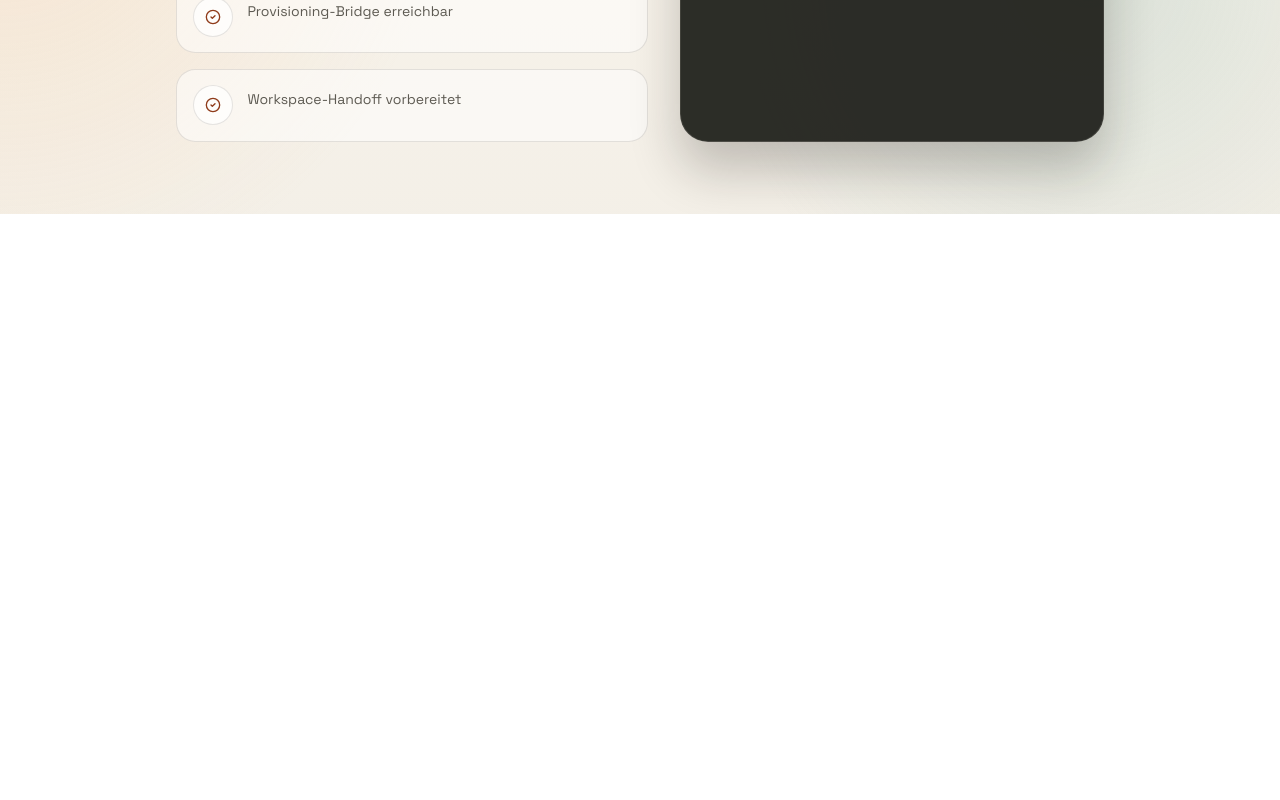
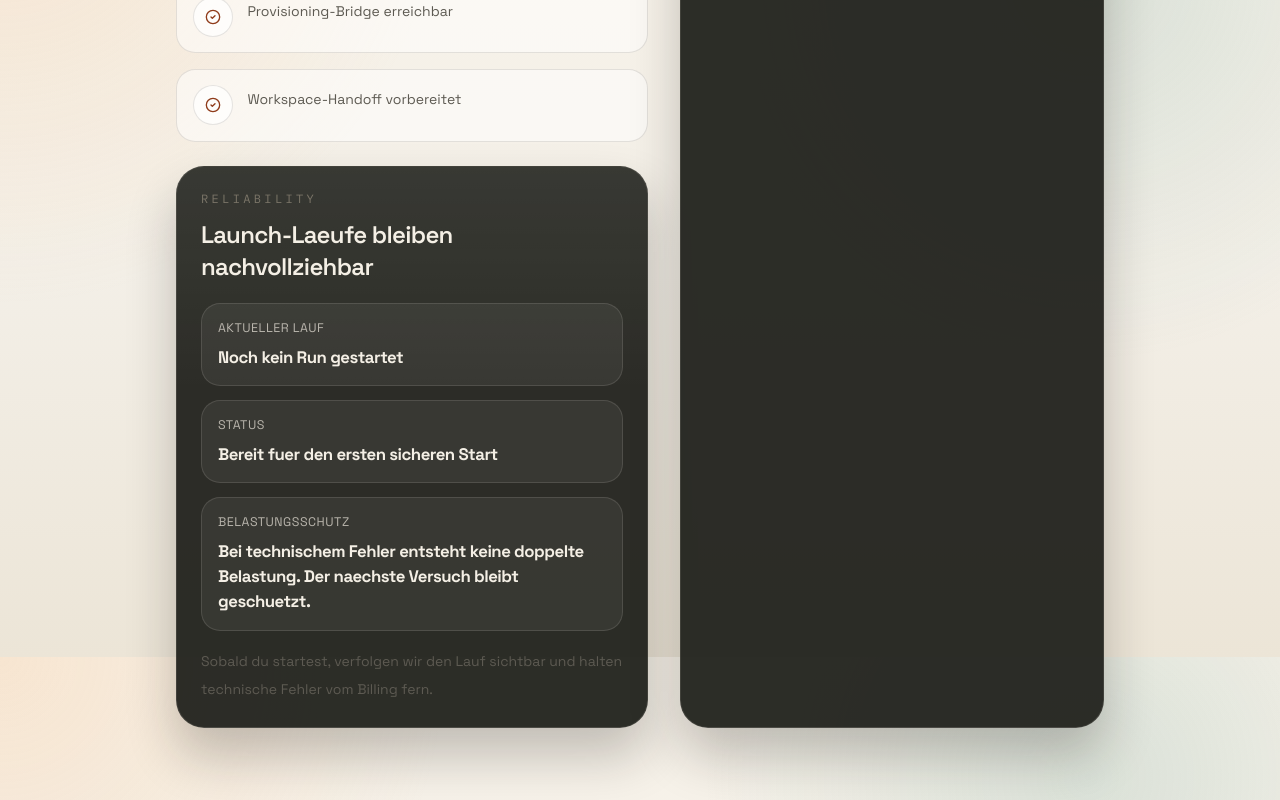
Before and after one commit to Nuculeus/AutopilotGmbH, a Next.js app in the folder wrapper/: page /start in a window 1280 px wide. Shown: the part 1743-2543 px from the top of the page. Before the commit the page ends 1957 px from the top, so only its background shows below. Built offline with nearby package versions, Linux system fonts and the light colour scheme; no server answers.

Commit message:
feat: add launch reliability surfaces

```diff
--- a/wrapper/app/start/page.tsx
+++ b/wrapper/app/start/page.tsx
@@ -8,6 +8,7 @@ import { resolveLaunchEntryDecision } from "../../lib/launch-entry";
 import { resolveLaunchFlowState } from "../../lib/launch-flow";
 import { advanceRevenueMilestone } from "../../lib/revenue-track";
 import { buildStartPageModel } from "../../lib/start-page";
+import { buildStartReliabilityModel } from "../../lib/start-reliability";
 
 const checklist = [
   "Aufbauprofil gespeichert und Firmenkern geklärt",
@@ -27,6 +28,7 @@ export default async function StartPage() {
     companyHqProfile,
     creditSummary,
     autopilotState,
+    provisioningRun,
   } = await getCurrentUserState();
   const hasReadyLlmConnection =
     hasRunnableLlmConnection && hasVerifiedLlmReadiness;
@@ -68,6 +70,17 @@ export default async function StartPage() {
     revenueTrack: companyHqProfile.revenueTrack,
     availableCredits: creditSummary.availableCredits,
     reversedCredits: creditSummary.reversedCredits,
+  });
+  const reliabilityModel = buildStartReliabilityModel({
+    provisioningStatus: autopilotState.provisioningStatus,
+    provisioningRun: provisioningRun
+      ? {
+          id: provisioningRun.id,
+          status: provisioningRun.status,
+          lastError: provisioningRun.lastError,
+          retryEligible: provisioningRun.retryEligible,
+        }
+      : null,
   });
 
   return (
@@ -144,6 +157,40 @@ export default async function StartPage() {
                 <p className="text-sm leading-7 text-[var(--soft)]">{item}</p>
               </div>
             ))}
+          </div>
+
+          <div className="panel-shell space-y-4">
+            <div>
+              <p className="font-mono text-xs uppercase tracking-[0.28em] text-[var(--muted)]">
+                Reliability
+              </p>
+              <h2 className="mt-3 text-2xl font-semibold tracking-[-0.03em]">
+                Launch-Laeufe bleiben nachvollziehbar
+              </h2>
+            </div>
+            <div className="credits-stack">
+              <div className="credit-stat">
+                <span className="credit-label">Aktueller Lauf</span>
+                <strong className="credit-value">{reliabilityModel.runLabel}</strong>
+              </div>
+              <div className="credit-stat">
+                <span className="credit-label">Status</span>
+                <strong className="credit-value">{reliabilityModel.stateLabel}</strong>
+              </div>
+              <div className="credit-stat">
+                <span className="credit-label">Belastungsschutz</span>
+                <strong className="credit-value">{reliabilityModel.chargeProtection}</strong>
+              </div>
+              {reliabilityModel.failureReason ? (
+                <div className="credit-stat">
+                  <span className="credit-label">Fehlergrund</span>
+                  <strong className="credit-value">{reliabilityModel.failureReason}</strong>
+                </div>
+              ) : null}
+            </div>
+            <p className="text-sm leading-7 text-[var(--soft)]">
+              {reliabilityModel.nextStepCopy}
+            </p>
           </div>
         </article>
 
--- a/wrapper/lib/current-user.ts
+++ b/wrapper/lib/current-user.ts
@@ -17,6 +17,7 @@ import {
 import { normalizeAutopilotRevenueMetadata, summarizeRevenueStatus } from "@/lib/revenue-events";
 import { canTargetCompany, listCompanyAgents } from "@/lib/paperclip-admin";
 import { BridgeError, type PaperclipCompanySecret, readPaperclipBridgeJson } from "@/lib/paperclip-bridge";
+import { getProvisioningRunForUser } from "@/lib/provisioning-store";
 
 type ModelConnectionState = {
   secretNames: string[];
@@ -111,6 +112,7 @@ export async function getCurrentUserState() {
       revenueStatus: summarizeRevenueStatus(revenue),
       creditSummary: summarizeCredits(null),
       autopilotState: summarizeAutopilotState(null),
+      provisioningRun: null,
     };
   }
 
@@ -168,6 +170,7 @@ export async function getCurrentUserState() {
     requiredConnections: companyHqProfile.requiredConnections,
     secretNames: modelConnection.secretNames,
   });
+  const provisioningRun = await getProvisioningRunForUser({ clerkUserId: userId });
 
   return {
     userId,
@@ -184,5 +187,6 @@ export async function getCurrentUserState() {
     revenueStatus: summarizeRevenueStatus(revenue),
     creditSummary,
     autopilotState,
+    provisioningRun,
   };
 }
--- /dev/null
+++ b/wrapper/lib/start-reliability.ts
@@ -0,0 +1,59 @@
+import type { ProvisioningStatus } from "@/lib/autopilot-metadata";
+
+type ProvisioningRunSnapshot = {
+  id: string;
+  status: "pending" | "running" | "succeeded" | "failed" | "canceled";
+  lastError: string | null;
+  retryEligible: boolean;
+} | null;
+
+export function buildStartReliabilityModel(input: {
+  provisioningStatus: ProvisioningStatus;
+  provisioningRun: ProvisioningRunSnapshot;
+}) {
+  const chargeProtection =
+    "Bei technischem Fehler entsteht keine doppelte Belastung. Der naechste Versuch bleibt geschuetzt.";
+
+  if (!input.provisioningRun) {
+    return {
+      runLabel: "Noch kein Run gestartet",
+      stateLabel: "Bereit fuer den ersten sicheren Start",
+      failureReason: null,
+      chargeProtection,
+      nextStepCopy:
+        "Sobald du startest, verfolgen wir den Lauf sichtbar und halten technische Fehler vom Billing fern.",
+    };
+  }
+
+  if (input.provisioningStatus === "failed" || input.provisioningRun.status === "failed") {
+    return {
+      runLabel: `Run-ID: ${input.provisioningRun.id}`,
+      stateLabel: "Fehler erkannt",
+      failureReason: input.provisioningRun.lastError ?? "Unbekannter Infrastrukturfehler",
+      chargeProtection,
+      nextStepCopy: input.provisioningRun.retryEligible
+        ? "Du kannst diesen Lauf kostenlos erneut versuchen. Bestehende Belastungen werden nicht dupliziert."
+        : "Dieser Lauf braucht zuerst eine manuelle Klaerung, bevor ein neuer Versuch startet.",
+    };
+  }
+
+  if (input.provisioningStatus === "pending" || input.provisioningRun.status === "pending" || input.provisioningRun.status === "running") {
+    return {
+      runLabel: `Run-ID: ${input.provisioningRun.id}`,
+      stateLabel: "Retry-sicher in Bearbeitung",
+      failureReason: null,
+      chargeProtection,
+      nextStepCopy:
+        "Der aktuelle Lauf bleibt sichtbar. Wenn die Infrastruktur stolpert, wird derselbe Start nicht doppelt belastet.",
+    };
+  }
+
+  return {
+    runLabel: `Run-ID: ${input.provisioningRun.id}`,
+    stateLabel: "Run abgeschlossen",
+    failureReason: null,
+    chargeProtection,
+    nextStepCopy:
+      "Der letzte Lauf ist abgeschlossen. Du kannst jetzt kontrolliert in den naechsten Schritt gehen.",
+  };
+}
```
Also changed, not shown: 1 other file (tests, documents, lock files or other folders).
